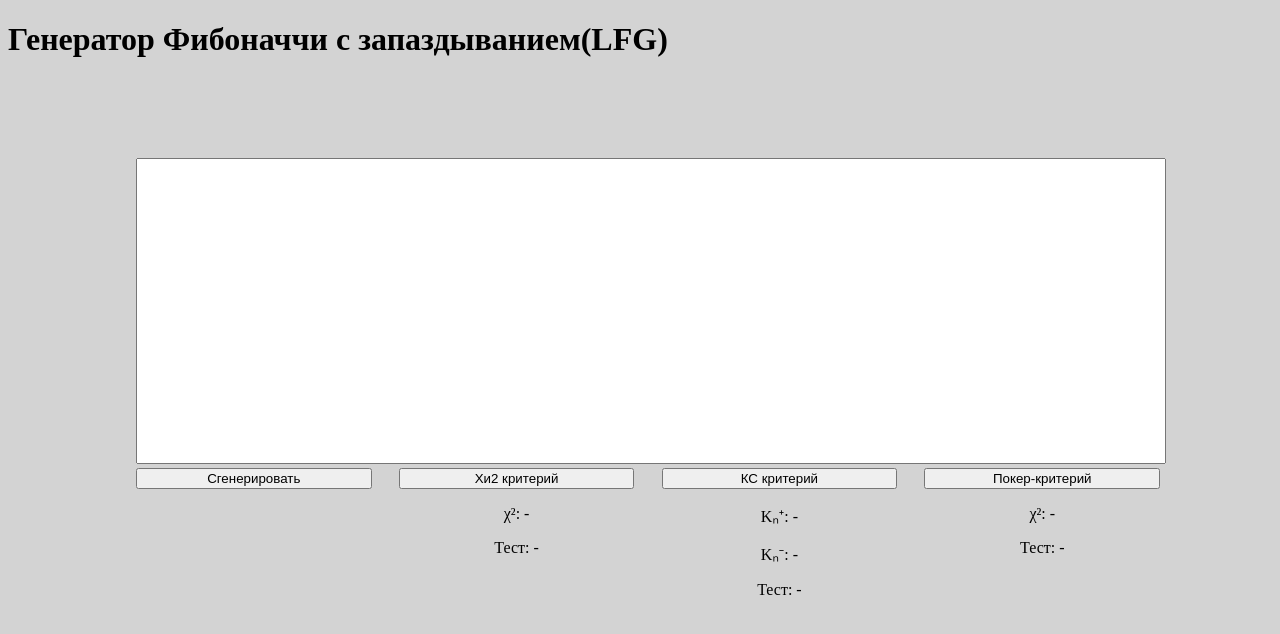
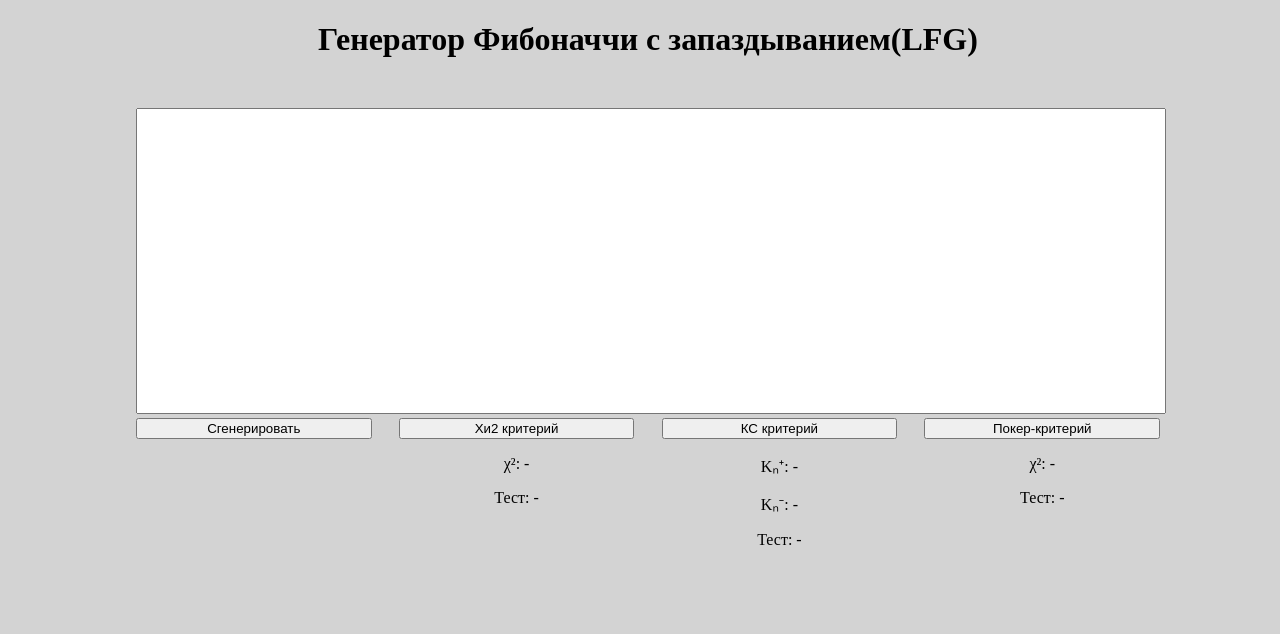
Before and after one commit to Hiji-hub/LFG, a plain HTML site: page index.html in a window 1280 px wide. Drawn offline with Linux system fonts and the light colour scheme.

Commit message:
Update style.css

```diff
--- a/style.css
+++ b/style.css
@@ -2,9 +2,12 @@ body {
     width: 100vw;
     background-color: lightgray;
 }
+.name {
+    text-align: center;
+}
 .text {
     width: 80vw;
-    margin: 100px auto 0;
+    margin: 50px auto 0;
 }
 textarea {
     width: 100%;
```
